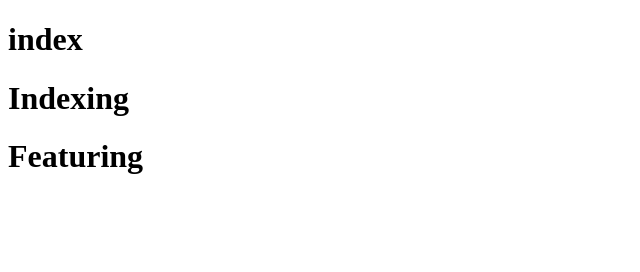
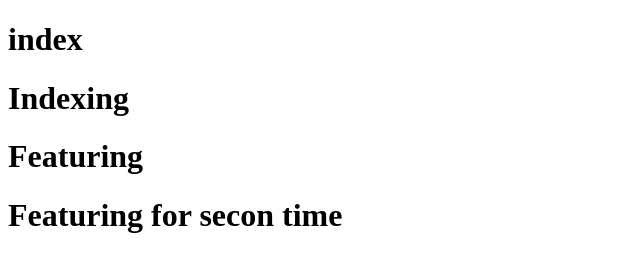
Before and after one commit to pochamreddyanjali/practice2, a plain HTML site: page index.html in a window 1280 px wide. Shown: the whole page, without its empty margins (0-640 px from the left). Drawn offline with Linux system fonts and the light colour scheme.

Commit message:
Feature2 work

```diff
--- a/index.html
+++ b/index.html
@@ -9,5 +9,6 @@
     <h1>index</h1>
     <h1>Indexing</h1>
     <h1>Featuring</h1>
+    <h1>Featuring for secon time</h1>
 </body>
 </html>
```
